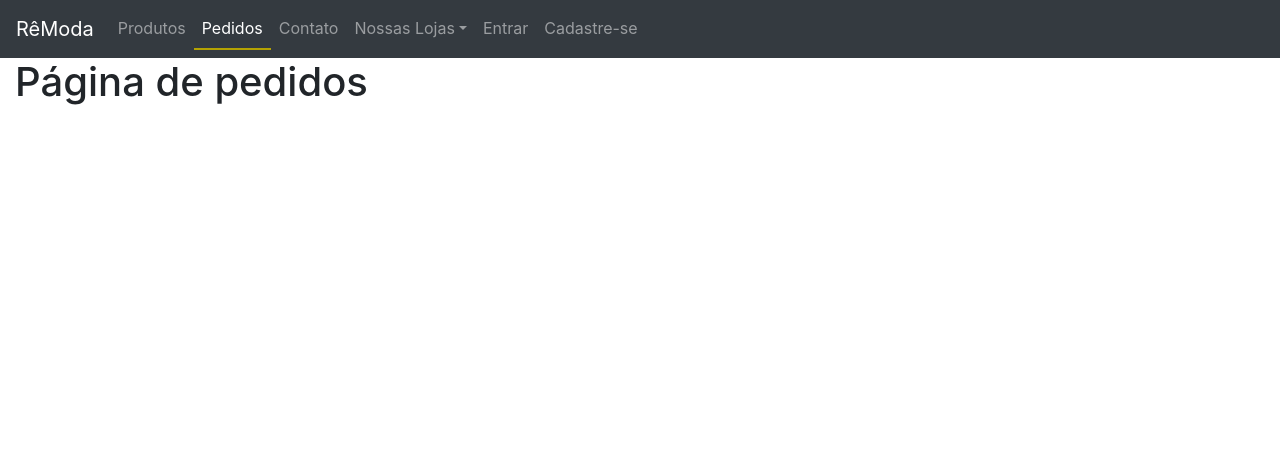
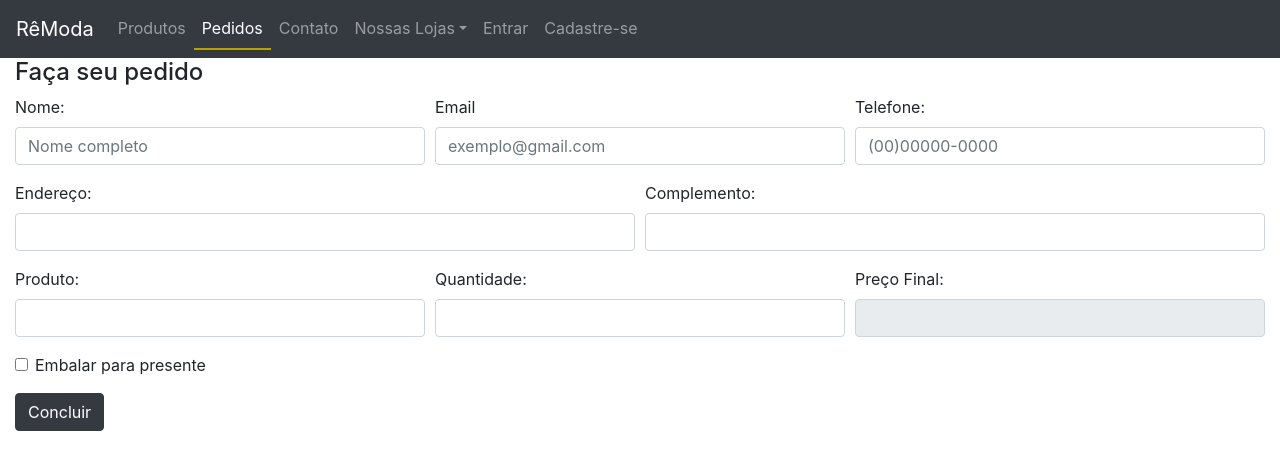
Before and after one commit to limarenataa/ReModa_compilado, a React (Create React App) app in the folder projeto-react/: page /Pedidos in a window 1280 px wide. Shown: the top 470 px of the page. Built offline with nearby package versions, Linux system fonts and the light colour scheme.

Commit message:
Adicionando formulário pedidos

```diff
--- a/projeto-react/src/Pages/Pedidos.js
+++ b/projeto-react/src/Pages/Pedidos.js
@@ -1,7 +1,112 @@
+import { useState } from 'react';
+import { Form, Button, Col, Row } from 'react-bootstrap';
 
 function Pedidos() {
+
+    const [form, setForm] = useState({
+        nome: "",
+        email: "",
+        telefone: "",
+        endereco: "",
+        complemento: "",
+        produto: "",
+        quantidade: "",
+        preco_final: ""
+    });
+
+    const controleMudanca = (evento) => {
+        console.log(evento.target.value)
+        setForm({
+            ...form,
+            [evento.target.id]: evento.target.value
+        })
+    }
+
+    const controleEnvio = async (evento) => {
+        evento.preventDefault(); //Executa o submit mas a tela não será renderizada novamente
+        const preco_final = parseFloat(form.valor) * parseFloat(form.quantidade); //Calculando o preço final a partir da quantidade informada no formulário.
+        document.getElementById("preco_final").value = `R$ ${preco_final}`;
+
+        setForm({
+            ...form,
+            preco_final: preco_final
+        })
+
+        const json = JSON.stringify(form);
+        const opcoes = {
+            crossDomain: true,
+            mode: 'cors',
+            method: 'POST',
+            headers: {
+                'Content-Type': 'application/json',
+                'Accept': 'application/json'
+            },
+            body: json
+        }
+
+        const resposta = await fetch("http://localhost/remoda/ReModa/projeto-react/src/php/api/pedidos.php", opcoes);
+        const dados = await resposta.json()
+        console.log(dados);
+    }
+
     return (
-        <h1>Página de pedidos</h1>
+
+                <Form onSubmit={controleEnvio}>
+
+                    <h4>Faça seu pedido</h4>
+
+                        <Form.Row>
+                            <Form.Group as={Col} controlId="nome">
+                                <Form.Label>Nome: </Form.Label>
+                                <Form.Control onChange={controleMudanca}placeholder="Nome completo" />
+                            </Form.Group>
+
+                            <Form.Group as={Col} controlId="email">
+                                <Form.Label>Email</Form.Label>
+                                <Form.Control onChange={controleMudanca} placeholder="exemplo@gmail.com" />
+                            </Form.Group>
+
+                            <Form.Group as={Col} controlId="telefone">
+                                <Form.Label>Telefone: </Form.Label>
+                                <Form.Control onChange={controleMudanca} placeholder="(00)00000-0000" />
+                            </Form.Group>
+                        </Form.Row>
+
+                        <Form.Row>
+                            <Form.Group as={Col} controlId="endereco">
+                                <Form.Label>Endereço: </Form.Label>
+                                <Form.Control onChange={controleMudanca} />
+                            </Form.Group>
+
+                            <Form.Group  as={Col} controlId="complemento">
+                                <Form.Label>Complemento: </Form.Label>
+                                <Form.Control onChange={controleMudanca} />
+                            </Form.Group>
+                        </Form.Row>
+
+                        <Form.Row>
+                            <Form.Group as={Col} controlId="produto">
+                                <Form.Label>Produto: </Form.Label>
+                                <Form.Control onChange={controleMudanca} />
+                            </Form.Group>
+
+                            <Form.Group as={Col} controlId="quantidade">
+                                <Form.Label>Quantidade: </Form.Label>
+                                <Form.Control onChange={controleMudanca} />
+                            </Form.Group>
+
+                            <Form.Group as={Col} controlId="preco_final">
+                                <Form.Label>Preço Final: </Form.Label>
+                                <Form.Control disabled onChange={controleMudanca}/>
+                            </Form.Group>
+                        </Form.Row>
+
+                        <Form.Group id="presente">
+                            <Form.Check type="checkbox" label="Embalar para presente" />
+                        </Form.Group>
+
+                        <Button variant="dark" type="submit">Concluir</Button>
+                </Form>
     );
 };
 
```
